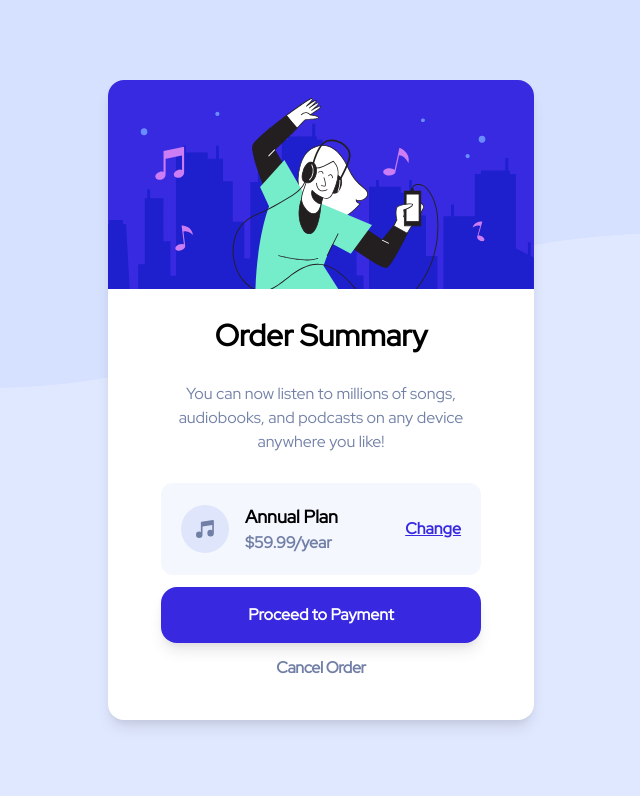
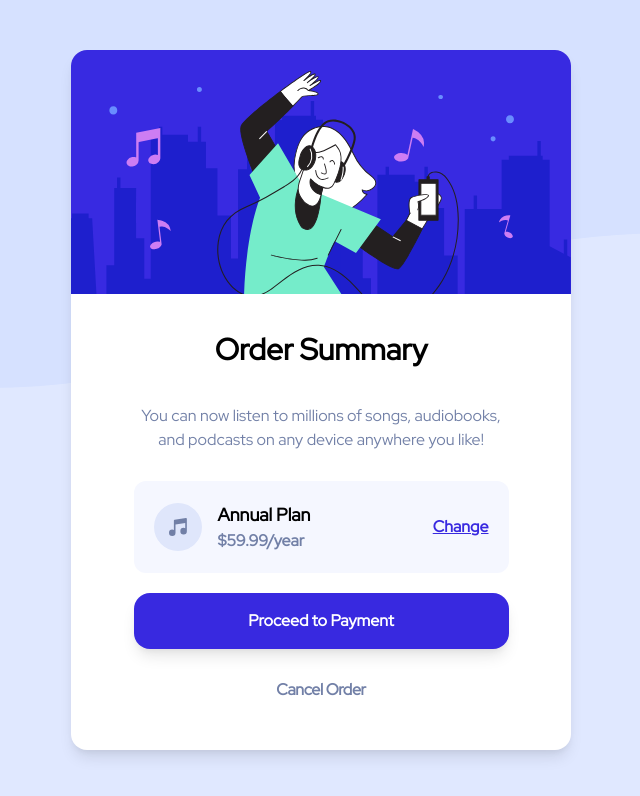
Before and after one commit to MikevPeeren/order-summary-component, a Next.js app: page / in a window 1280 px wide. Shown: the top 796 px of the page, without its empty margins (319-959 px from the left). Built offline with nearby package versions, Linux system fonts and the light colour scheme.

Commit message:
:lipstick: adjusted styling

```diff
--- /dev/null
+++ b/src/components/OrderComponent.module.scss
@@ -0,0 +1,8 @@
+.OrderComponent {
+  @media screen and (max-width: 767px) {
+    height: 600px;
+  }
+
+  width: 500px;
+  height: 700px;
+}
--- a/src/components/OrderComponent.tsx
+++ b/src/components/OrderComponent.tsx
@@ -4,9 +4,13 @@ import ILLUSTRATION_HERO from "../../public/illustration-hero.svg";
 
 import AnnualComponent from "./AnnualComponent";
 
+import styles from "./OrderComponent.module.scss";
+
 const OrderComponent = () => {
   return (
-    <div className="xl:h-4/5 h-3/4 md:w-2/4 lg:w-2/5 xl:w-2/6 2xl:w-1/4 bg-white flex flex-col items-center justify-between text-center rounded-2xl pb-10 shadow-lg mx-4">
+    <div
+      className={`${styles.OrderComponent} bg-white flex flex-col items-center justify-between text-center rounded-2xl pb-10 shadow-lg mx-4`}
+    >
       <div className="container pb-4">
         <Image
           className="object-top rounded-t-2xl"
@@ -15,20 +19,20 @@ const OrderComponent = () => {
           layout="responsive"
         />
       </div>
-      <h1 className="text-2xl md:text-3xl font-black ">Order Summary</h1>
-      <h2 className="w-4/5 md:w-3/4 mx-4 my-4 font-medium text-neutral-desaturated-blue">
+      <h1 className="text-2xl md:text-3xl font-black my-2">Order Summary</h1>
+      <h2 className="w-4/5 md:w-3/4 mx-4 my-4 font-medium text-neutral-desaturated-blue my-2">
         You can now listen to millions of songs, audiobooks, and podcasts on any
         device anywhere you like!
       </h2>
       <AnnualComponent />
       <button
-        className="w-10/12 md:w-3/4 bg-primary-bright-blue hover:bg-purple-300 text-white font-bold py-4 px-4 rounded-2xl shadow-lg drop-shadow-lg "
+        className="w-10/12 md:w-3/4 bg-primary-bright-blue hover:bg-purple-300 text-white font-bold py-4 px-4 rounded-2xl shadow-lg drop-shadow-lg my-2"
         type="button"
       >
         Proceed to Payment
       </button>
       <a
-        className="font-bold hover:text-black text-neutral-desaturated-blue tracking-tight drop-shadow-lg "
+        className="font-bold hover:text-black text-neutral-desaturated-blue tracking-tight drop-shadow-lg my-2"
         href="#"
       >
         Cancel Order
```
